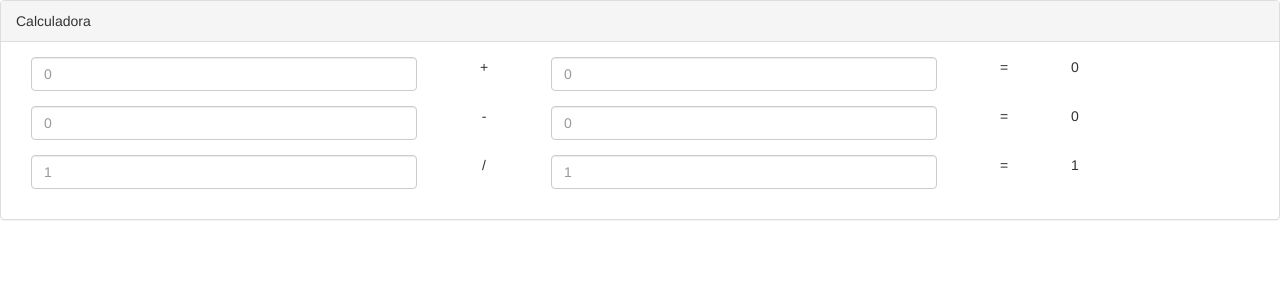
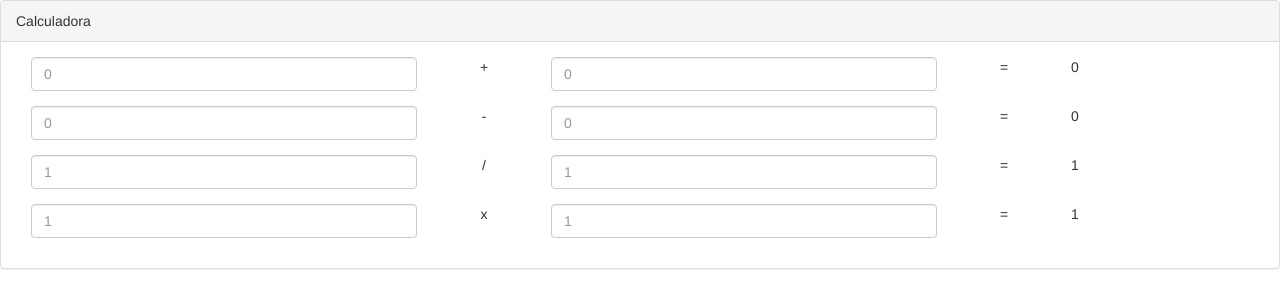
Before and after one commit to OrencioRodolfo/cd-showcase, a website built with webpack: page src/client/index.html in a window 1280 px wide. Built offline with nearby package versions, Linux system fonts and the light colour scheme.

Commit message:
Add multiply operation

```diff
--- a/src/client/index.html
+++ b/src/client/index.html
@@ -63,6 +63,23 @@
             <div class="col-xs-1 text-center">=</div>
             <div class="col-xs-1" id="divide-result">1</div>
           </section>
+
+          <!-- Multiply -->
+          <section>
+            <div class="col-xs-4">
+              <div class="form-group">
+                <input type="number" class="form-control" onkeyup="calc('multiply')" id="multiply-first" placeholder="1">
+              </div>
+            </div>
+            <div class="col-xs-1 text-center">x</div>
+            <div class="col-xs-4">
+              <div class="form-group">
+                <input type="number" class="form-control" onkeyup="calc('multiply')" id="multiply-second" placeholder="1">
+              </div>
+            </div>
+            <div class="col-xs-1 text-center">=</div>
+            <div class="col-xs-1" id="multiply-result">1</div>
+          </section>
         </form>
       </div>
     </div>
--- a/src/client/js/calculator.js
+++ b/src/client/js/calculator.js
@@ -25,8 +25,18 @@ function divide(a, b) {
   return param1 / param2;
 }
 
+/**
+ * Multiply two numbers
+ */
+function multiply(a, b) {
+  const param1 = a || 1;
+  const param2 = b || 1;
+  return param1 * param2;
+}
+
 export {
   sum,
   subtract,
   divide,
+  multiply,
 }
--- a/src/client/js/index.js
+++ b/src/client/js/index.js
@@ -14,12 +14,16 @@ function getInputValues() {
     divideInputs: {
       first: parseFloat(document.querySelector('#divide-first').value),
       second: parseFloat(document.querySelector('#divide-second').value),
+    },
+    multiplyInputs: {
+      first: parseFloat(document.querySelector('#multiply-first').value),
+      second: parseFloat(document.querySelector('#multiply-second').value),
     }
   };
 }
 
 window.calc = function calc(operation) {
-  const { sumInputs, subtractInputs, divideInputs } = getInputValues();
+  const { sumInputs, subtractInputs, divideInputs, multiplyInputs } = getInputValues();
   let result;
   let element;
 
@@ -37,6 +41,10 @@ window.calc = function calc(operation) {
       result = calculator.divide(divideInputs.first, divideInputs.second);
       element = '#divide-result';
       break;
+    case 'multiply':
+      result = calculator.multiply(multiplyInputs.first, multiplyInputs.second);
+      element = '#multiply-result';
+      break;
     default:
      throw new Error('Must specify the operation');
      return;
```
